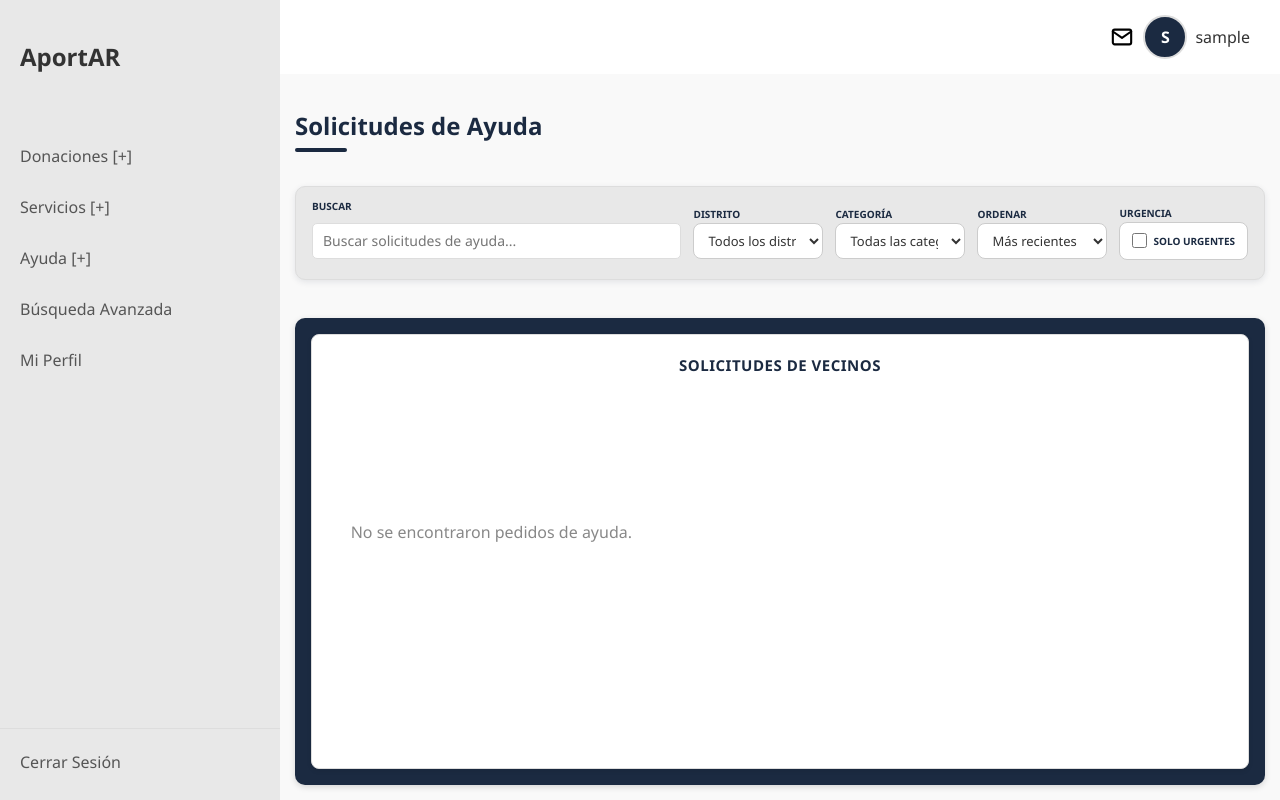
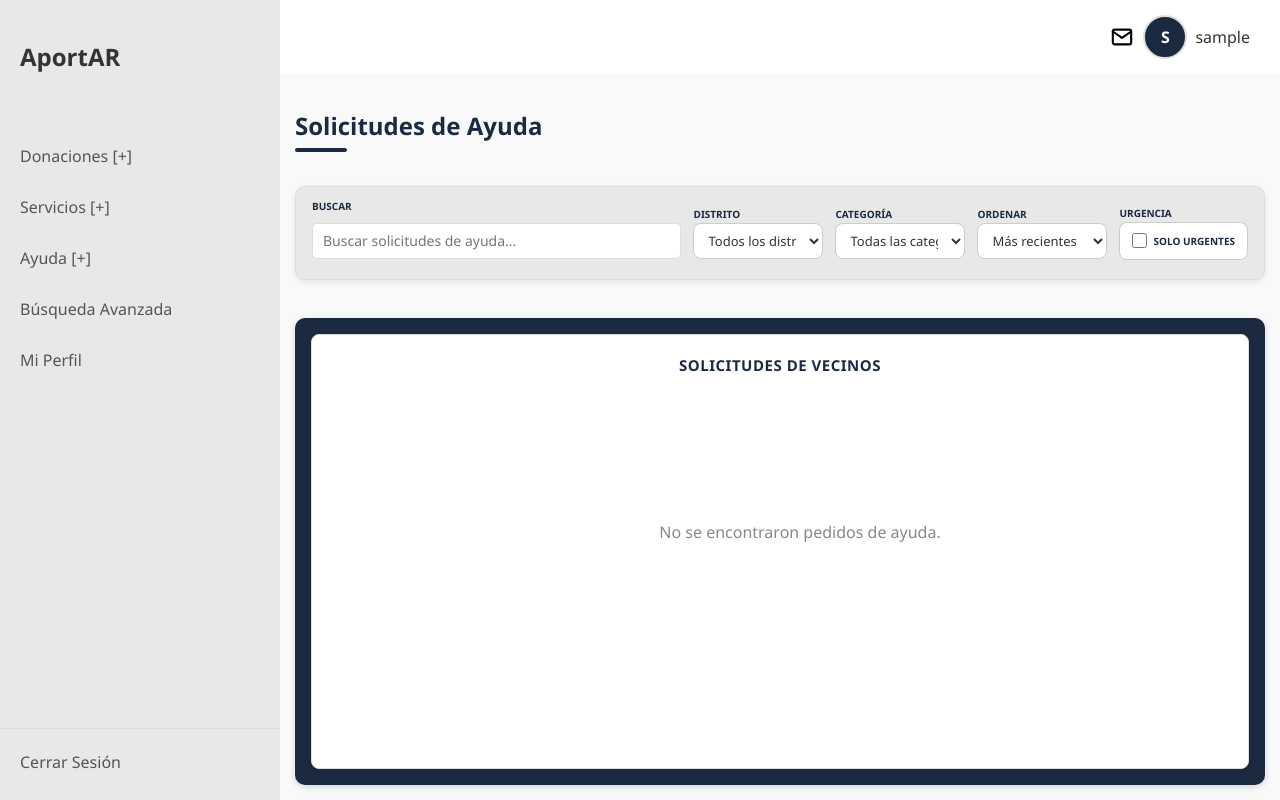
Before and after one commit to Dasso2001/PROYECTO-VOLUNTARIADO-main, a Flask app: page /ayuda/ver in a window 1280 px wide. Run offline with Flask 3, Linux system fonts and the light colour scheme; the visitor is signed in with stand-in values (Sample User, id 1); data that the repository does not hold is empty.

Commit message:
segundo commit

```diff
--- a/static/style.css
+++ b/static/style.css
@@ -690,7 +690,10 @@ button:hover {
   font-size: 16px;
 }
 
-.lista-publicaciones .sin-resultados {
+.lista-publicaciones .sin-resultados,
+#lista .sin-resultados,
+#lista-servicios .sin-resultados,
+#lista-ayuda .sin-resultados {
   grid-column: 1 / -1;
 }
 
```
